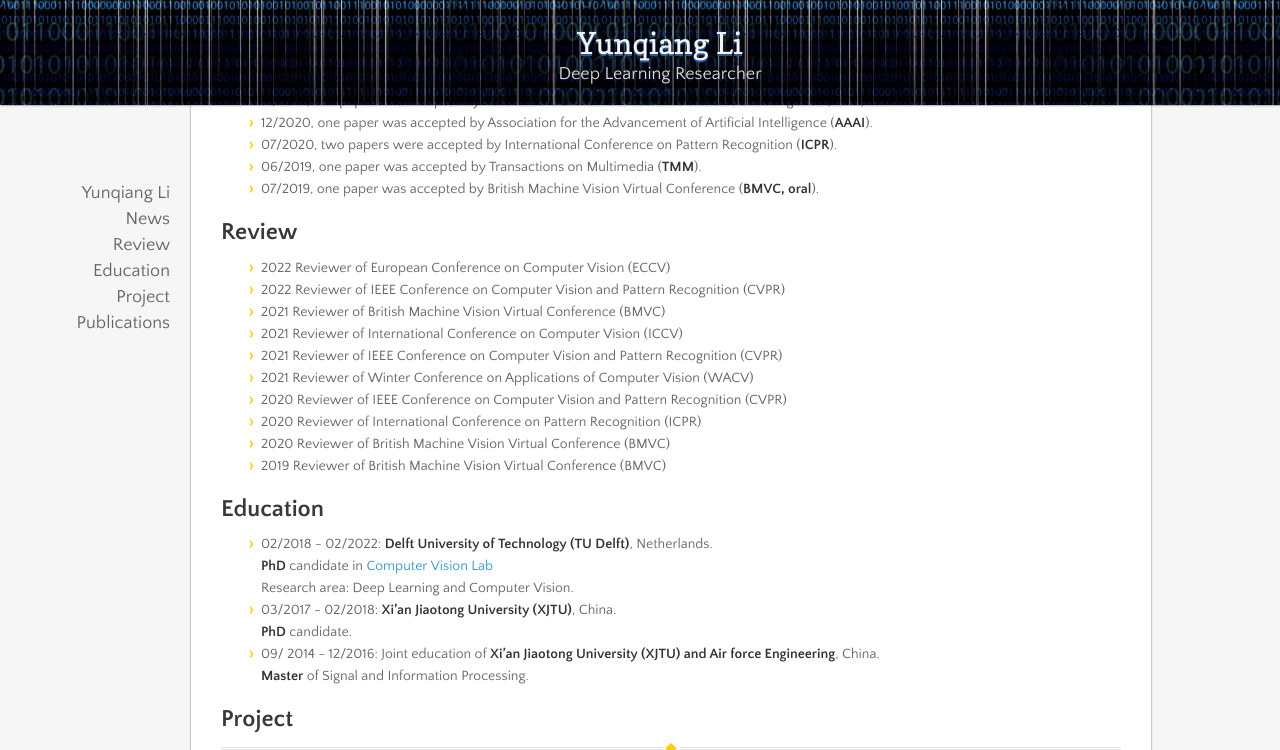
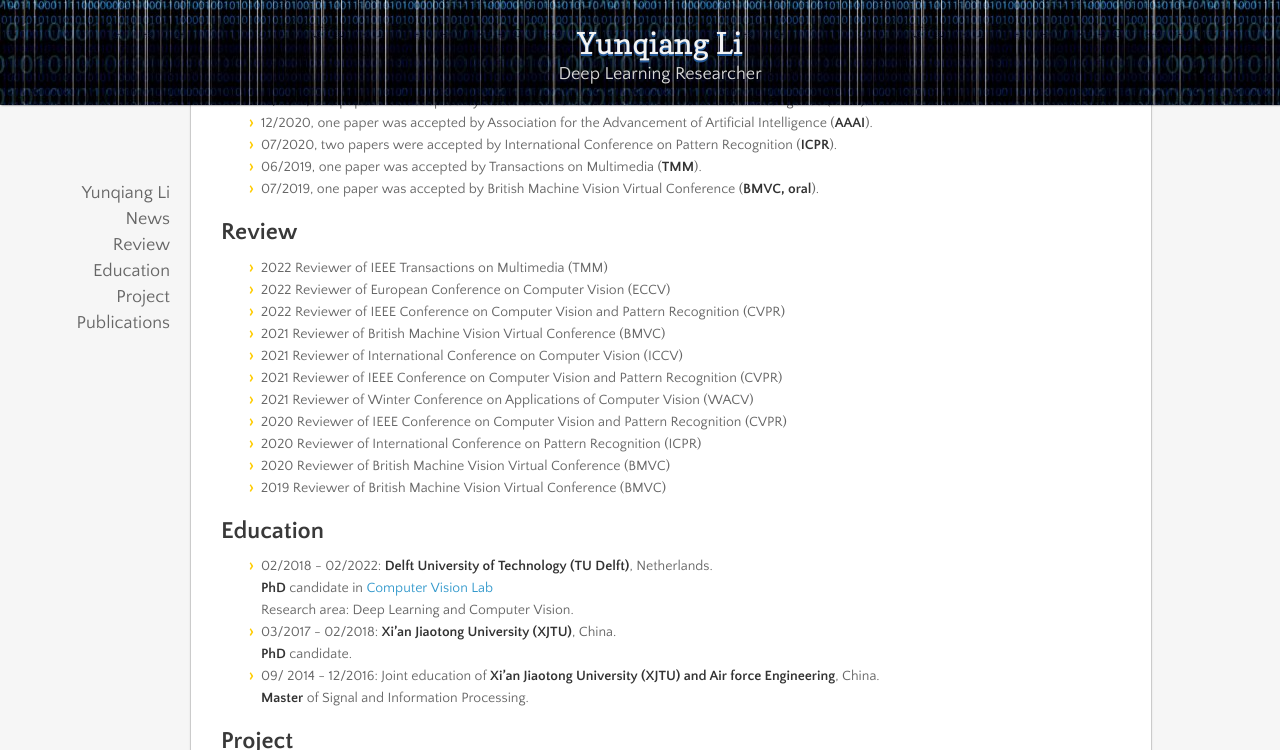
Before and after one commit to liyunqianggyn/liyunqianggyn.github.io, a Jekyll site: the page built from index.md, in a window 1280 px wide and 900 px high, scrolled down 601 px, cut to the strip 0-750 px from the top of the window. Built offline with Jekyll 4.4.1, drawn with Linux system fonts in a browser that asks for light colours; nearby versions of some CDN libraries; our own code applies the rules of GitHub Pages for plain Markdown files.

Commit message:
Update index.md

```diff
--- a/index.md
+++ b/index.md
@@ -22,6 +22,7 @@ and
 * 07/2019, one paper was accepted by British Machine Vision Virtual Conference (__BMVC, oral__).
 
 ## Review
+- 2022   Reviewer of IEEE Transactions on Multimedia (TMM)
 - 2022   Reviewer of European Conference on Computer Vision (ECCV)
 - 2022   Reviewer of IEEE Conference on Computer Vision and Pattern Recognition (CVPR)
 - 2021   Reviewer of British Machine Vision Virtual Conference (BMVC)
```
